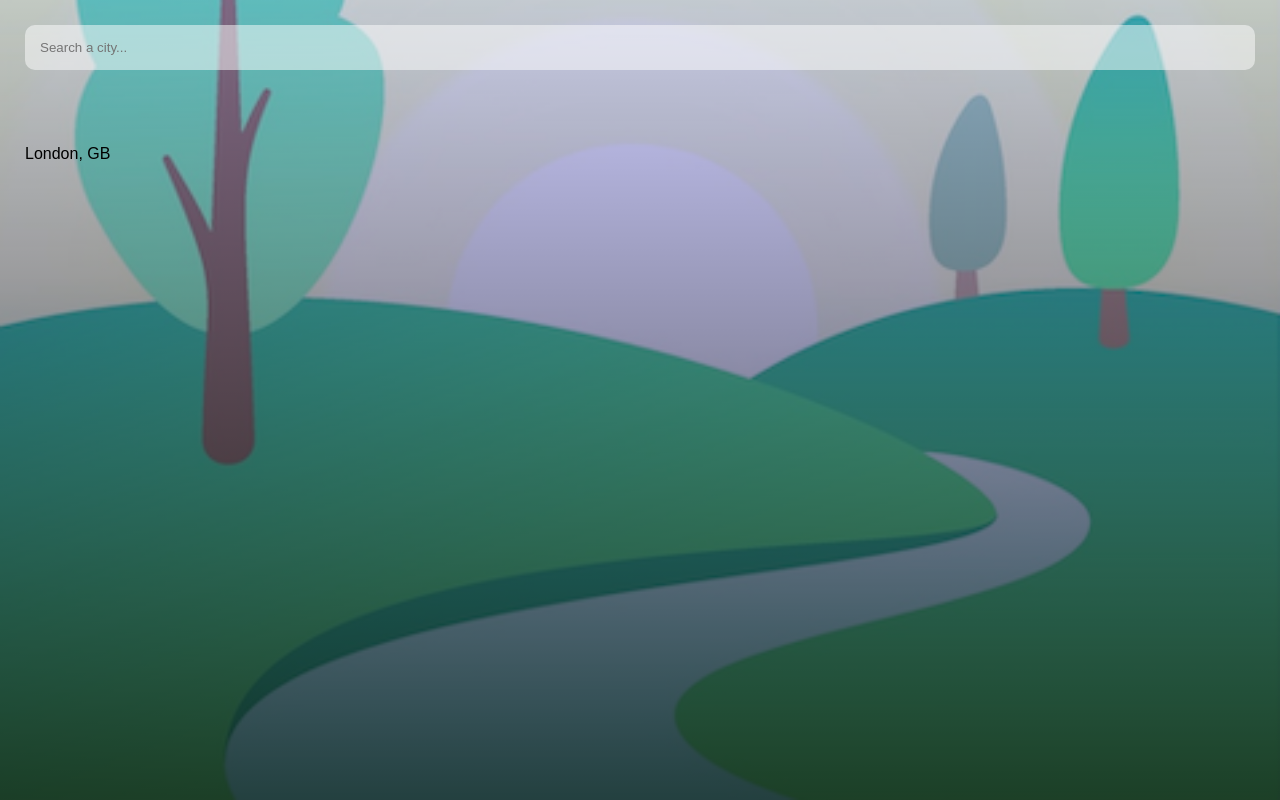
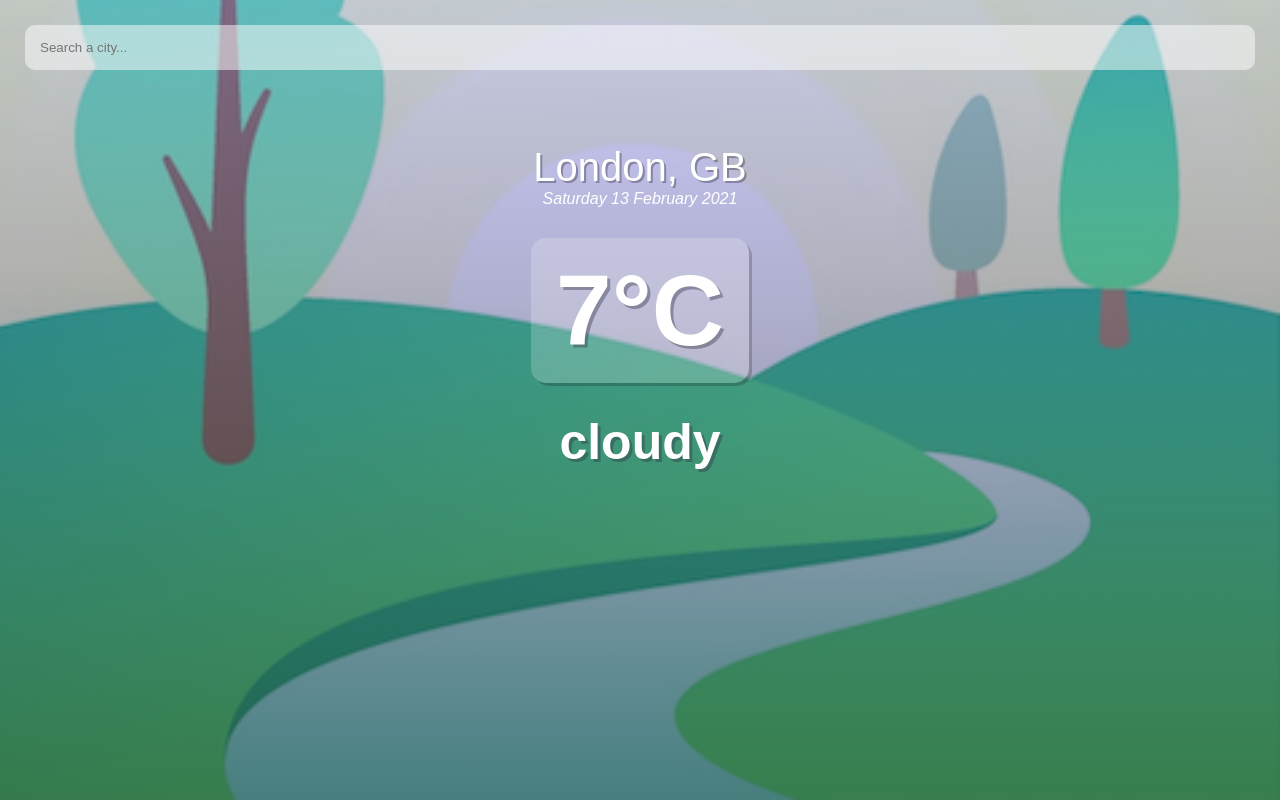
Before and after one commit to Christina-Brown/weather-widget, a React (Create React App) app: page / in a window 1280 px wide. Built offline with nearby package versions, Linux system fonts and the light colour scheme; no server answers.

Commit message:
more layout with placeholders and getdate functionality

```diff
--- a/src/App.css
+++ b/src/App.css
@@ -36,7 +36,7 @@
   background-image: linear-gradient(
     to bottom,
     rgba(0, 0, 255, 0.2),
-    rgba(0, 0, 0, 0.75)
+    rgba(0, 0, 0, 0.5)
   );
   padding: 25px;
 }
@@ -60,3 +60,38 @@
 .search .search-bar:focus {
   background-color: rgba(255, 255, 255, 0.75);
 }
+
+.city-info {
+  color: #fff;
+  text-align: center;
+}
+
+.city-info .location {
+  font-size: 40px;
+  font-weight: 500;
+  text-shadow: 2px 2px rgba(50, 50, 70, 0.4);
+}
+
+.city-info .date {
+  font-style: italic;
+}
+
+.weather-info .temp {
+  position: relative;
+  display: inline-block;
+  margin: 30px auto;
+  background-color: rgba(255, 255, 255, 0.2);
+  border-radius: 15px;
+
+  padding: 15px 25px;
+  font-size: 100px;
+  font-weight: 900;
+  text-shadow: 3px 3px rgba(50, 50, 70, 0.4);
+  box-shadow: 3px 3px rgba(0, 0, 0, 0.2);
+}
+
+.weather-info .weather {
+  font-size: 50px;
+  font-weight: 700;
+  text-shadow: 3px 3px rgba(50, 50, 70, 0.4);
+}
--- a/src/App.js
+++ b/src/App.js
@@ -8,6 +8,39 @@
 };
 
 function App() {
+  const getDate = (date) => {
+    let months = [
+      "January",
+      "February",
+      "March",
+      "April",
+      "May",
+      "June",
+      "July",
+      "August",
+      "September",
+      "October",
+      "November",
+      "December",
+    ];
+    let days = [
+      "Sunday",
+      "Monday",
+      "Tuesday",
+      "Wednesday",
+      "Thursday",
+      "Friday",
+      "Saturday",
+    ];
+
+    let dayName = days[date.getDay()];
+    let dayNum = date.getDate();
+    let month = months[date.getMonth()];
+    let year = date.getFullYear();
+
+    return `${dayName} ${dayNum} ${month} ${year}`;
+  };
+
   return (
     <div className="app">
       <main>
@@ -20,7 +53,11 @@
         </div>
         <div className="city-info">
           <div className="location">London, GB</div>
-          <div className="date"></div>
+          <div className="date">{getDate(new Date())}</div>
+          <div className="weather-info">
+            <div className="temp">7°C</div>
+            <div className="weather">cloudy</div>
+          </div>
         </div>
       </main>
     </div>
```
